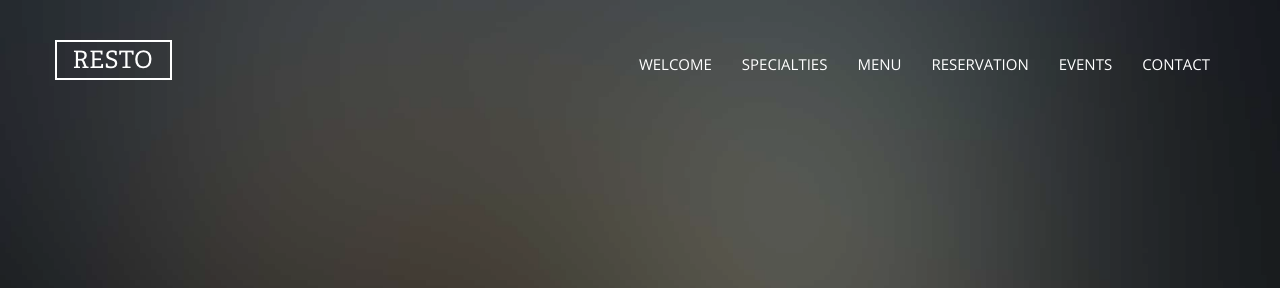
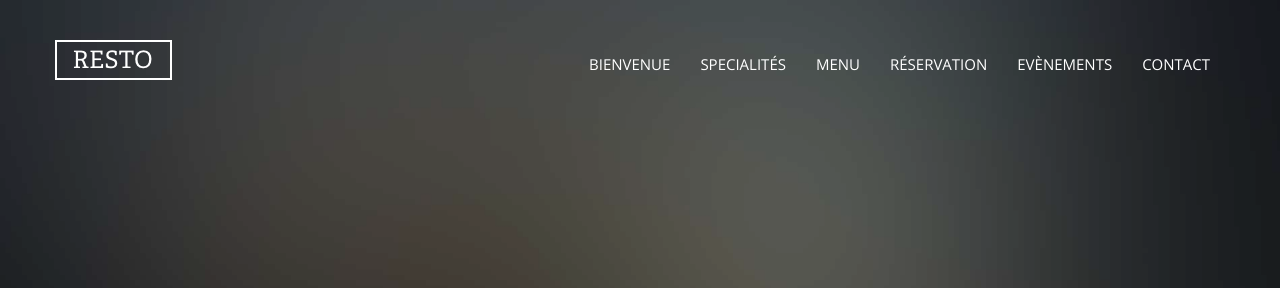
Before and after one commit to clarafjr/SiteResto, a website: page resto/index.html in a window 1280 px wide. Shown: the top 288 px of the page. Drawn offline with nearby package versions, Linux system fonts and the light colour scheme; files whose address does not match are found by name.

Commit message:
traduction menu

```diff
--- a/resto/index.html
+++ b/resto/index.html
@@ -34,12 +34,12 @@
 
         <div id="navbar-collapse" class="navbar-collapse collapse">
           <ul class="nav navbar-nav navbar-right">
-            <li class="active"><a href="#" data-nav-section="welcome">Welcome</a></li>
-            <li><a href="#" data-nav-section="specialties">Specialties</a></li>
+            <li class="active"><a href="#" data-nav-section="Welcome">Bienvenue</a></li>
+            <li><a href="#" data-nav-section="speciaties">specialités</a></li>
             <li><a href="#" data-nav-section="menu">Menu</a></li>
-            <li><a href="#" data-nav-section="reservation">Reservation</a></li>
-            <li><a href="#" data-nav-section="events">Events</a></li>
-            <li><a href="#" data-nav-section="contact">Contact</a></li>
+            <li><a href="#" data-nav-section="Reservation">Réservation</a></li>
+            <li><a href="#" data-nav-section="Events">Evènements</a></li>
+            <li><a href="#" data-nav-section="Contact">Contact</a></li>
           </ul>
         </div>
       </div>
```
